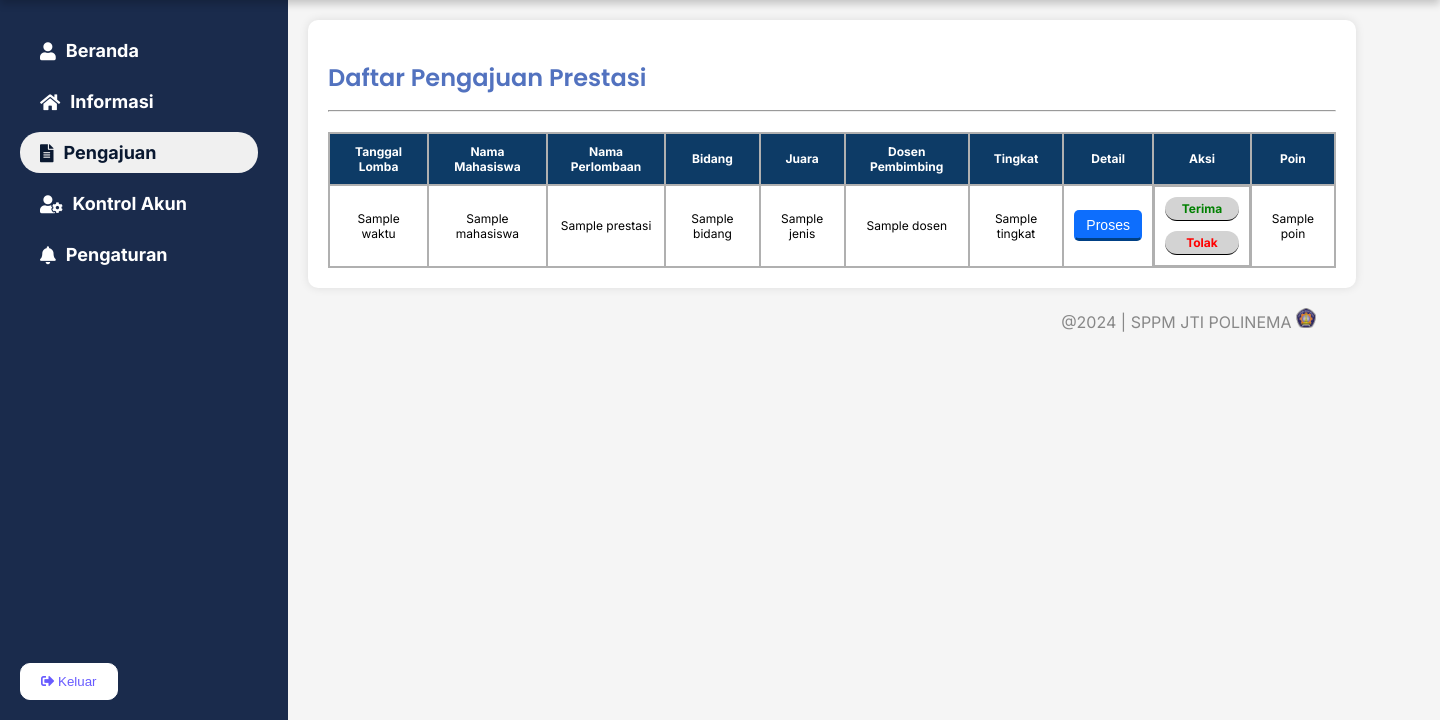
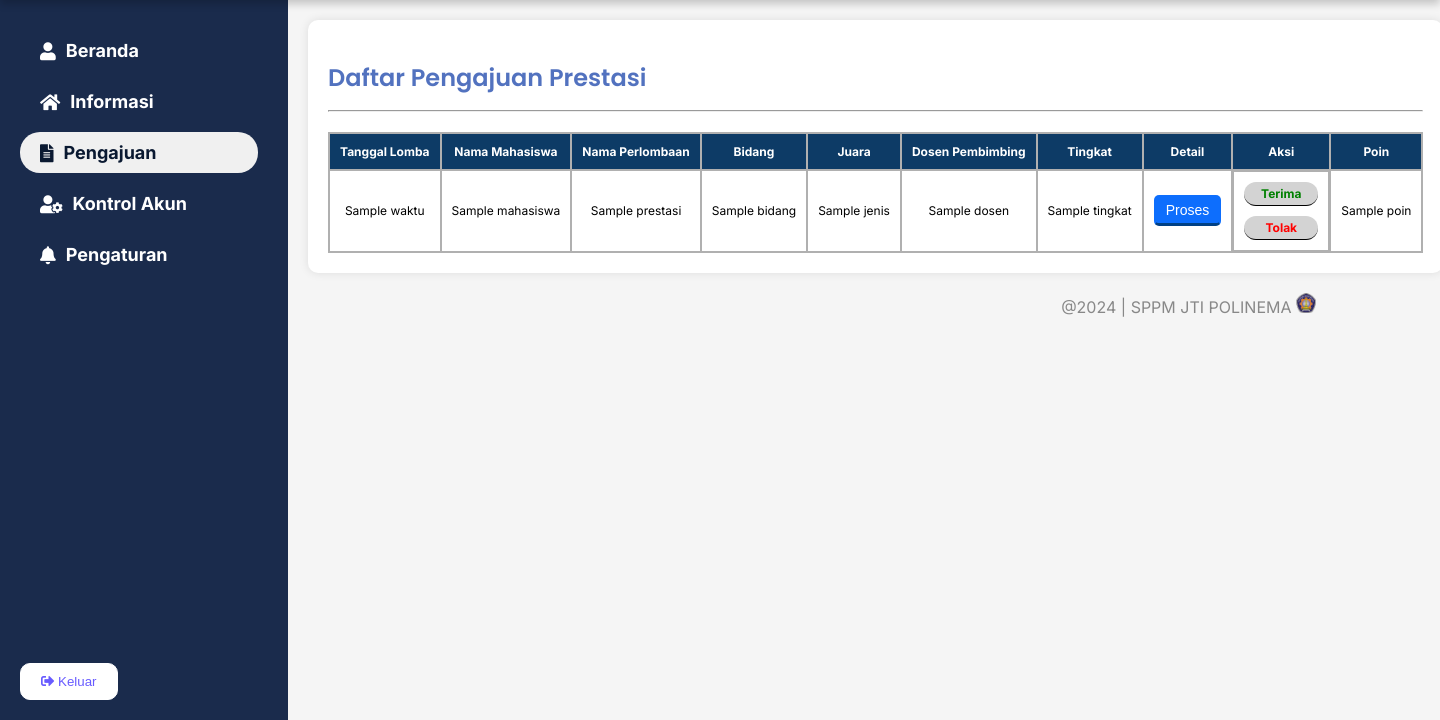
Before and after one commit to Fahrizp24/SistemPencatatanPrestasiMahasiswaJTIPolinema, a PHP site: template template/admin/pengajuanAdmin_template.php in a window 1440 px wide. Shown: the part 80-800 px from the top of the page. Run offline with PHP 8.4, Linux system fonts and the light colour scheme; the visitor is signed in with stand-in values (Sample User, id 1); the template is opened without the code that fills it: most values are stand-ins (such as "Sample title", 1, 10 or a date in 2020); some libraries are stand-ins or nearby versions.

Commit message:
posisi main-content, kurang footer

```diff
--- a/assets/css/pengajuanAdmin.css
+++ b/assets/css/pengajuanAdmin.css
@@ -47,7 +47,7 @@ body {
 }
 
 .main-content {
-    width: 100%;
+    width:max-content;
     flex-grow: 1;
     background-color: #ffffff;
     padding: 20px;
```
